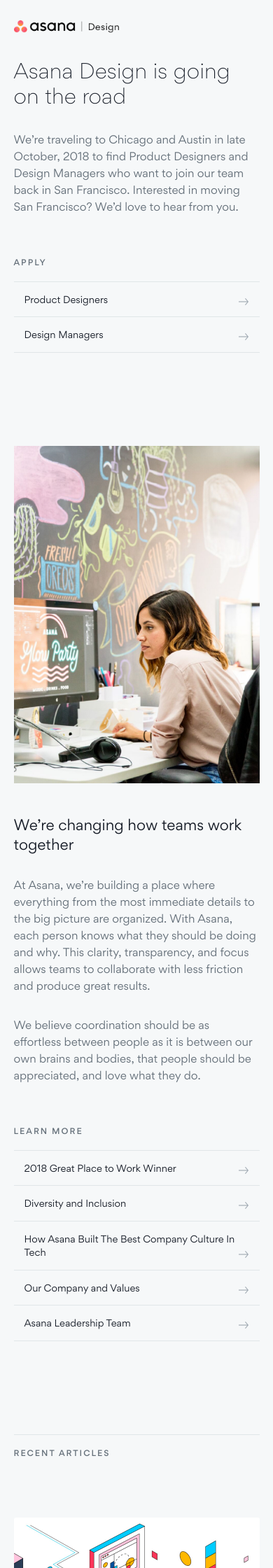
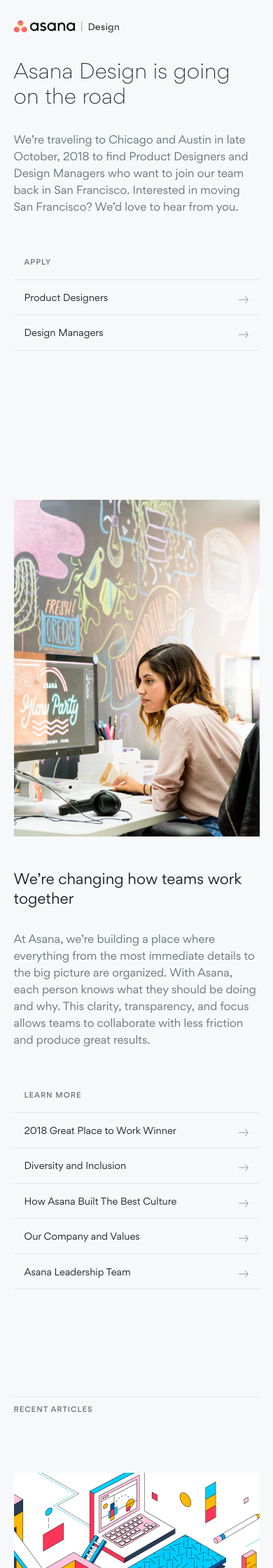
Before and after one commit to mattbond21/asana.design, a Jekyll site: the page built from index.html, in a window 390 px wide. Shown: the top 2240 px of the page at 70% size. Built offline with Jekyll 4.4.1, drawn with Linux system fonts in a browser that asks for light colours; nearby versions of some CDN libraries; some web fonts are replaced.

Commit message:
updates with devins feedback

```diff
--- a/_sass/_grid.scss
+++ b/_sass/_grid.scss
@@ -514,7 +514,7 @@
 
 
 /* Devices larger than 700px */
-@media (min-width: 1200px) {
+@media (min-width: 500px) {
 	.one-col										{ flex-basis: 8.333% !important; }
 	.two-col										{ flex-basis: 16.666% !important; }
 	.three-col									{ flex-basis: 25% !important; }
@@ -537,6 +537,7 @@
 .justify-content-end     					{ justify-content: flex-end !important; }
 .justify-content-center  					{ justify-content: center !important; }
 
+
 @media (max-width: 1199px) {
 
 	.container {
--- a/_sass/_main.scss
+++ b/_sass/_main.scss
@@ -133,22 +133,23 @@
  line-height: 32px;
 }
 h3, .h3 {
- font-size: 18px;
- line-height: 31px;
+ font-size: 16px;
+ line-height: 24px;
  color: $gray-8;
 }
 h4, .h4 {
- font-size: 16px;
- line-height: 24px;
+ font-size: 14px;
+ line-height: 20px;
  letter-spacing: -0.2px;
 }
 
 h5 {
   font-weight: 500;
   text-transform: uppercase;
-  letter-spacing: 2px;
-  font-size: 11px;
+  letter-spacing: 1px;
+  font-size: 10px;
   color: $gray-8;
+  margin-top: 10px;
 }
 
 h6 {
@@ -184,8 +185,8 @@
 
 .logo {
   margin: 40px 0px;
-  width: 193px;
-  height: 22px;
+  width: 195px;
+  height: 30px;
 }
 
 .logo > a,
@@ -218,6 +219,10 @@
   height: 2px;
   display: block;
   margin: 32px 0 48px 0;
+}
+
+h3.design-team-subline {
+  padding-right: 50px;
 }
 
 .hr {
@@ -294,39 +299,6 @@
 }
 
 
-/* =================================================
-  Tables */
-
-table {
-  border-collapse: collapse;
-  width: 100%;
-  margin-bottom: 32px;
-}
-thead {
-  border-bottom: 2px solid $gray-3;
-}
-tr {
-  border-bottom: 1px solid $gray-3;
-}
-td,
-th {
-  border: none;
-  padding: 12px 8px;
-  text-align: left;
-}
-th {
-  vertical-align: top;
-}
-td:first-child,
-th:first-child {
-  padding-left: 0;
-}
-td:last-child,
-th:last-child {
-  padding-right: 0;
-}
-
-
 /* Header */
 
 .header {
@@ -350,7 +322,7 @@
   vertical-align: top;
   text-align: left;
   width: 100%;
-  height: 500px;
+  height: 440px;
   margin: 10px 0;
   border-radius: 3px;
   white-space: normal;
@@ -368,7 +340,7 @@
 }
 
 .card-top {
-  height: 300px;
+  height: 260px;
   border-top-right-radius: 3px;
   border-top-left-radius: 3px;
   background: $gray-2;
@@ -414,7 +386,6 @@
 .card-footer-wrapper {
     height: 48px;
     line-height: 48px;
-    border-top: 1px solid $gray-2;
 }
 
 .card-arrow {
@@ -486,7 +457,7 @@
 
 #footer-links {
   float: right;
-  margin-top: 20px;
+  margin-top: 12px;
 }
 
 #footer-links > ul > a,
@@ -514,11 +485,11 @@
 }
 
 .logo-footer {
-  bottom: -18px;
-  background: $darkCoral url('../images/logo/footer-logo.png') no-repeat center center;
+  top: 4px;
+  background: url('../images/logo/footer-logo.png') no-repeat center center;
   background-size: 50%;
-  width: 250px;
-  height: 44px;
+  width: 280px;
+  height: 40px;
   display: inline-block;
   position: relative;
 }
@@ -558,19 +529,19 @@
 
 
 li.twitter-footer {
-  background: url('../images/social/logo-twitter-footer.svg');
+  background: url('../images/social/logo-twitter.svg');
 }
 
 li.instagram-footer {
-  background: url('../images/social/logo-instagram-footer.svg');
+  background: url('../images/social/logo-instagram.svg');
 }
 
 li.medium-footer {
-  background: url('../images/social/logo-medium-footer.svg');
+  background: url('../images/social/logo-medium.svg');
 }
 
 li.dribbble-footer {
-  background: url('../images/social/logo-dribbble-footer.svg');
+  background: url('../images/social/logo-dribbble.svg');
 }
 
 li.twitter {
@@ -625,7 +596,6 @@
 
 ul.link-list > a:hover {
   text-decoration: none;
-  color: $coral;
 }
 
 ul.link-list > a:hover > li {
@@ -739,21 +709,29 @@
    ========================================================================== */
 
 .hero {
-  margin-bottom: 60px;
+  margin-bottom: 140px;
 }
 
 .about-push-down {
   margin-top: 190px;
 }
 
+.video-player > a > img {
+  border-radius: 3px;
+}
+
 .section-divider {
-  margin: 60px 0 60px 0;
+  margin: 80px 0 60px 0;
   border-top: 1px solid $gray-3;
 }
 
 .section-divider-vision {
-  margin: 60px 0 60px 0;
-  border-top: 1px solid $gray-8;
+  margin: 80px 0 100px 0;
+  border-top: 1px solid $gray-9;
+}
+
+.link-block > h5 {
+  margin-left: 15px;
 }
 
 .designer-block {
@@ -783,28 +761,32 @@
 .designer-headshot {
   max-width: 220px;
   max-height: 220px;
+  margin: 0 auto;
 }
+
+// .sticky-sidebar {
+//   position: fixed;
+//   top: 10px;
+// }
 
 #team-section {
   background: $white;
-  margin-top: 40px;
-  padding-bottom: 80px;
+  margin-top: 100px;
+  padding-bottom: 100px;
   width: 100%;
 }
 
 #vision-section {
   background: #020304;
-  padding-bottom: 60px;
+  padding-bottom: 120px;
   width: 100%;
 }
 
 #footer-section {
-  padding-top: 30px;
   color: $gray-6;
-  background: #020304;
+  background: $white;
   width: 100%;
 }
-
 
 .inner-container {
   width: 1200px;
@@ -985,7 +967,7 @@
 }
 
 
-@media (max-width: 1199px) {
+@media (max-width: 499px) {
 
   .nav-tabs,
   .mobile-hide,
@@ -1040,5 +1022,10 @@
     padding-bottom: 0;
   }
 
+  h3.design-team-subline {
+    padding-right: 0;
+  }
+
+
 
 }
--- a/index.html
+++ b/index.html
@@ -29,10 +29,8 @@
         </div>
       </div>
 
-
-
       <div class="row about">
-        <div class="five-col about-push-down">
+        <div class="five-col">
           <img src="{{ base.url }}/images/alex.jpg" alt="Photo of a person at a computer doing work">
         </div>
 
@@ -40,17 +38,16 @@
           &nbsp;
         </div>
 
-        <div class="five-col">
+        <div class="five-col about-push-down">
           <h2>We&rsquo;re changing how teams work together</h2>
           <h3>At Asana, we’re building a place where everything from the most immediate details to the big picture are organized. With Asana, each person knows what they should be doing and why. This clarity, transparency, and focus allows teams to collaborate with less friction and produce great results.</h3>
-          <h3>We believe coordination should be as effortless between people as it is between our own brains and bodies, that people should be appreciated, and love what they do.</h3>
 
           <div class="link-block">
             <h5>Learn more</h5>
             <ul class="link-list">
               <a href="http://reviews.greatplacetowork.com/asana" target="_blank"><li class="link-top">2018 Great Place to Work Winner<span></span></li></a>
               <a href="https://asana.com/diversity-and-inclusion" target="_blank"><li class="link-top">Diversity and Inclusion<span></span></li></a>
-              <a href="https://www.fastcompany.com/3069240/how-asana-built-the-best-company-culture-in-tech" target="_blank"><li class="link-top">How Asana Built The Best Company Culture In Tech<span></span></li></a>
+              <a href="https://www.fastcompany.com/3069240/how-asana-built-the-best-company-culture-in-tech" target="_blank"><li class="link-top">How Asana Built The Best Culture<span></span></li></a>
               <a href="https://asana.com/company" target="_blank"><li class="link-top">Our Company and Values<span></span></li></a>
               <a href="https://asana.com/leadership" target="_blank"><li class="link-bottom">Asana Leadership Team<span></span></li></a>
             </ul>
@@ -67,7 +64,7 @@
       </div>
 
       <div class="row">
-        <div class="six-col">
+        <div class="four-col">
           <a href="https://medium.com/asana-design/the-key-lessons-i-learned-creating-a-popular-design-system-d078c817b4dd" target="_blank">
             <div class="card">
               <div class="card-top card-design-systems"></div>
@@ -84,7 +81,7 @@
             </div>
           </a>
         </div>
-        <div class="six-col">
+        <div class="four-col">
           <a href="https://medium.com/asana-design/designing-the-future-of-work-a22f1d4dcc7c" target="_blank">
             <div class="card">
               <div class="card-top card-future-work"></div>
@@ -101,9 +98,7 @@
             </div>
           </a>
         </div>
-        <div class="three-col">
-        </div>
-        <div class="three-col">
+        <div class="four-col">
         </div>
       </div>
 
@@ -125,9 +120,9 @@
         </div>
 
         <div class="row">
-          <div class="four-col">
+          <div class="four-col" id="stick">
             <h2>Our Design Team</h2>
-            <h3>We have a talented team of people with diverse backgrounds and perspectives. It&rsquo;s this unique blend that helps us design products for teams to be more productive, and work more efficiently.</h3>
+            <h3 class="design-team-subline">We have a talented team of people with diverse backgrounds and perspectives. It&rsquo;s this unique blend that helps us design products for teams to be more productive, and work more efficiently.</h3>
             <div id="social-links">
               <h6>Follow us</h6>
               <ul>
```
Also changed, not shown: js/main.js (+14 -0 lines), images/hero.png, images/home-illo-01.png (deleted), images/home-illo.png (deleted), images/logo/asana-design-logo.png, images/logo/footer-logo.png.
